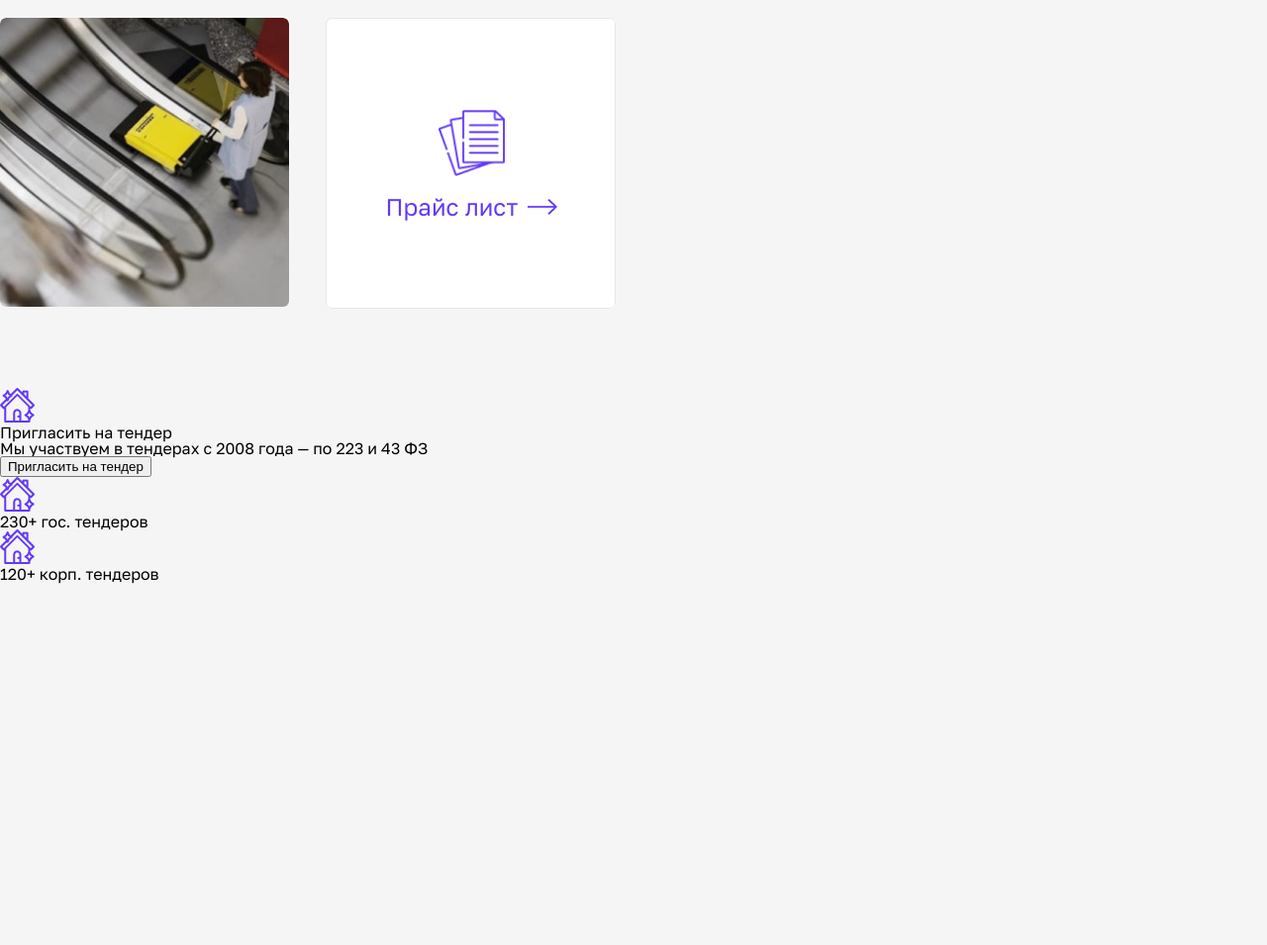
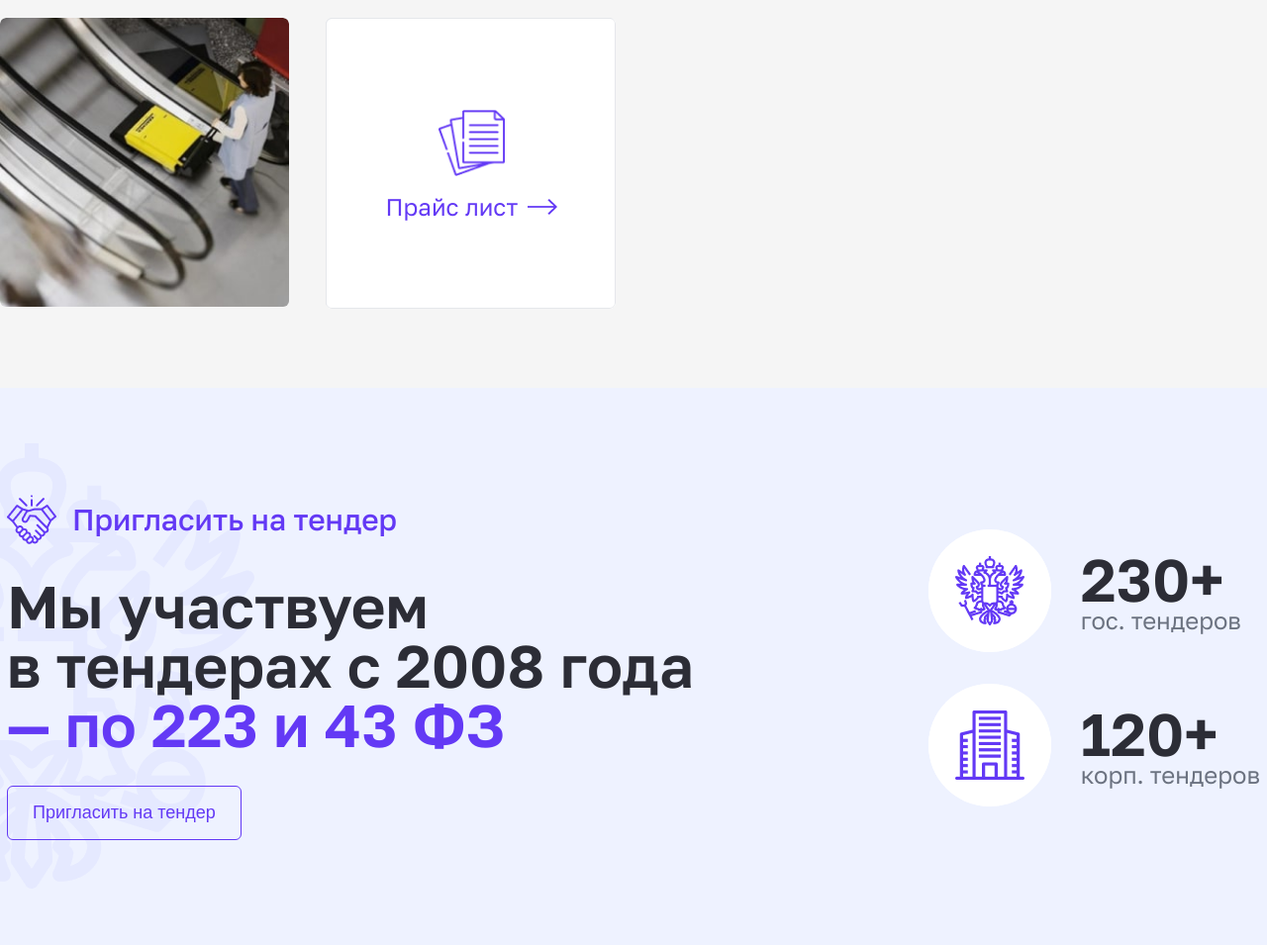
Before and after one commit to randomu3/City-service, a website built with webpack: page src/pages/index.html in a window 1280 px wide. Shown: the part 1986-2941 px from the top of the page at 99% size. Before the commit the page ends 2576 px from the top, so only its background shows below. Built offline with nearby package versions, Linux system fonts and the light colour scheme.

Commit message:
added section tender

```diff
--- a/src/pages/index.html
+++ b/src/pages/index.html
@@ -134,7 +134,8 @@
               </div>
             </a>
           </li>
-          <li class="card__item"><a href="#">
+          <li class="card__item">
+            <a href="#">
               <div class="card__item--image card__item--overlay">
                 <img
                   src="../images/cards/stock-photo-cleaner-male-man-workers-with-mop-in-uniform-cleaning-corridor-pass-or-hall-floor-of-business-152142911-1-min.jpg"
@@ -151,7 +152,8 @@
               </div>
             </a>
           </li>
-          <li class="card__item"><a href="#">
+          <li class="card__item">
+            <a href="#">
               <div class="card__item--image card__item--overlay">
                 <img
                   src="../images/cards/stock-photo-professional-young-janitor-vacuuming-indoors-cleaning-service-1730407327-1-1-min.jpg"
@@ -168,7 +170,8 @@
               </div>
             </a>
           </li>
-          <li class="card__item"><a href="#">
+          <li class="card__item">
+            <a href="#">
               <div class="card__item--image card__item--overlay">
                 <img
                   src="../images/cards/stock-photo-professional-young-janitor-vacuuming-indoors-cleaning-service-1730407327-1-min.jpg"
@@ -185,7 +188,8 @@
               </div>
             </a>
           </li>
-          <li class="card__item"><a href="#">
+          <li class="card__item">
+            <a href="#">
               <div class="card__item--image card__item--overlay">
                 <img
                   src="../images/cards/stock-photo-young-janitor-with-washing-machine-cleaning-floor-in-office-399895198-1-min.jpg"
@@ -202,7 +206,8 @@
               </div>
             </a>
           </li>
-          <li class="card__item"><a href="#">
+          <li class="card__item">
+            <a href="#">
               <div class="card__item--image card__item--overlay">
                 <img
                   src="../images/cards/stock-photo-worker-cleaning-the-cobbled-street-in-ljubljana-slovenia-706306231-2-min.jpg"
@@ -219,7 +224,8 @@
               </div>
             </a>
           </li>
-          <li class="card__item"><a href="#">
+          <li class="card__item">
+            <a href="#">
               <div class="card__item--image card__item--overlay">
                 <img
                   src="../images/cards/stock-photo-floor-care-with-machine-in-airport-1448252048-2-min.jpg"
@@ -236,7 +242,8 @@
               </div>
             </a>
           </li>
-          <li class="card__item"><a href="#">
+          <li class="card__item">
+            <a href="#">
               <div class="card__item--image card__item--overlay">
                 <img
                   src="../images/cards/stock-photo-cleaning-floor-with-machine-1062213485-2-min.jpg"
@@ -253,7 +260,8 @@
               </div>
             </a>
           </li>
-          <li class="card__item"><a href="#">
+          <li class="card__item">
+            <a href="#">
               <div class="card__item--image card__item--overlay">
                 <img
                   src="../images/cards/stock-photo-city-service-cleaning-snow-winter-with-shovel-after-snowstorm-yard-sunlight-1176532801-1-min.jpg"
@@ -268,7 +276,8 @@
               </div>
             </a>
           </li>
-          <li class="card__item"><a href="#">
+          <li class="card__item">
+            <a href="#">
               <div class="card__item--image card__item--overlay">
                 <img
                   src="../images/cards/stock-photo-team-of-male-workers-clean-roof-of-building-from-snow-with-shovels-in-securing-belts-of-mantra-774483580-1-min.jpg"
@@ -285,7 +294,8 @@
               </div>
             </a>
           </li>
-          <li class="card__item"><a href="#">
+          <li class="card__item">
+            <a href="#">
               <div class="card__item--image card__item--overlay">
                 <img
                   src="../images/cards/stock-photo-professional-roadside-mowing-681023680-1-min.jpg"
@@ -300,7 +310,8 @@
               </div>
             </a>
           </li>
-          <li class="card__item"><a href="#">
+          <li class="card__item">
+            <a href="#">
               <div class="card__item--image card__item--overlay">
                 <img
                   src="../images/cards/stock-photo-professional-roadside-mowing-681023680-1-1-min.jpg"
@@ -339,35 +350,58 @@
     </section>
 
     <section class="tender-invitation">
+      <div class="tender-invitation__container">
         <div class="tender-invitation__part">
           <div class="tender-invitation__heading">
-          <img class="tender-invitation__logo" src="../images/logos/g15-min.png" alt=""/>
-          <h4 class="tender-invitation__sub-title">Пригласить на тендер</h4>
+            <img
+              class="tender-invitation__logo"
+              src="../images/logos-tenders/handshakemin.png"
+              alt=""
+            />
+            <h4 class="tender-invitation__sub-title text_purple--xl">
+              Пригласить на тендер
+            </h4>
           </div>
-        <h2 class="tender-invitation__title">Мы участвуем
-          в тендерах с 2008 года
-          <span class="tender-invitation__title-note">— по 223 и 43 ФЗ</span>
+          <h2 class="tender-invitation__title text_black--xxl">
+            Мы участвуем<br />
+            в тендерах с 2008 года<br />
+            <span class="tender-invitation__title-note text_purple--xxl"
+              >— по 223 и 43 ФЗ</span
+            >
           </h2>
-        <button class="tender-invitation__button">Пригласить на тендер</button>
+          <button class="tender-invitation__button text_purple--sm">
+            Пригласить на тендер
+          </button>
         </div>
         <div class="tender-invitation__part">
           <div class="tender-invitation__item">
-          <img class="tender-invitation__logo" src="../images/logos/g15-min.png" alt=""/>
-          <h3 class="tender-invitation__stats">
+            <div class="tender-invitation__prelogo">
+              <img
+                class="tender-invitation__image"
+                src="../images/logos-tenders/24-coat-min.png"
+                alt=""
+              />
+            </div>
+            <h3 class="tender-invitation__stats text_black--xxl">
               230+
-            <span class="tender-invitation__stats-note">гос. тендеров</span>
+              <span class="tender-invitation__stats-note text_grey--md">гос. тендеров</span>
             </h3>
           </div>
           <div class="tender-invitation__item">
-          <img class="tender-invitation__logo" src="../images/logos/g15-min.png" alt=""/>
-          <h3 class="tender-invitation__stats">
+            <div class="tender-invitation__prelogo">
+              <img
+                class="tender-invitation__image"
+                src="../images/logos-tenders/icon-min.png"
+                alt=""
+              />
+            </div>
+            <h3 class="tender-invitation__stats text_black--xxl">
               120+
-            <span class="tender-invitation__stats-note">корп. тендеров</span>
+              <span class="tender-invitation__stats-note text_grey--md">корп. тендеров</span>
             </h3>
           </div>
         </div>
+      </div>
     </section>
-
-
   </body>
 </html>
--- a/src/scss/common/extends.scss
+++ b/src/scss/common/extends.scss
@@ -16,3 +16,12 @@
     padding: 16px 25px;
     border: 1px solid $purple;
 }
+
+%extend-transparent-button-hover {
+  &:hover {
+    background: $lightPurple;
+    transition: all 0.3s ease-in;
+    color: $white;
+    border-radius: 1px solid $lightPurple 6px;
+  }
+}
--- a/src/scss/common/variables.scss
+++ b/src/scss/common/variables.scss
@@ -8,6 +8,7 @@ $default: "Golos", sans-serif;
 // Цвет фона
 $lightBlue: #eef2ff;
 $white: #f5f5f5;
+$lilac: #EEF2FF;
 
 // Цвет кнопок
 $purple: #6339f5;
--- a/src/scss/components/tender-invitation/index.scss
+++ b/src/scss/components/tender-invitation/index.scss
@@ -1,2 +1,2 @@
 @import './tender-invitation-media.scss';
-@import './tender-invitation-media.scss';
+@import './tender-invitation.scss';
--- a/src/scss/components/tender-invitation/tender-invitation.scss
+++ b/src/scss/components/tender-invitation/tender-invitation.scss
@@ -0,0 +1,100 @@
+.tender-invitation {
+  background-color: $lilac;
+  max-width: 100%;
+  padding: 108px 0 106px;
+  width: 100%;
+  display: flex;
+  justify-content: center;
+  background-image: url("../images/logos-tenders/24-coat-of-arms-min.png");
+  background-repeat: no-repeat;
+  background-position: left;
+
+  &__stats {
+    display: flex;
+    flex-direction: column;
+    font-weight: 600;
+
+    &-note {
+      font-weight: 400;
+    }
+  }
+
+  &__prelogo {
+    width: 70px;
+    height: 70px;
+    background-color: #fff;
+    padding: 27px;
+    border-radius: 50%;
+    position: relative;
+
+    &:before {
+      content: "";
+      position: absolute;
+      top: 0;
+      left: 0;
+      height: 100%;
+      width: 100%;
+      background-color: #fff;
+      border-radius: 50%;
+      z-index: 1;
+    }
+  }
+
+  &__sub-title {
+    font-weight: 500;
+  }
+
+  &__image {
+    position: relative;
+    z-index: 2;
+  }
+
+  &__prelogo img {
+    position: relative;
+    z-index: 2;
+  }
+
+  &__item {
+    display: flex;
+    gap: 30px;
+    align-items: center;
+  }
+
+  &__container {
+    max-width: 1266px;
+    width: 100%;
+    display: flex;
+    align-items: center;
+    flex-direction: row;
+    justify-content: space-between;
+  }
+
+  &__part {
+    display: flex;
+    gap: 32px;
+    flex-direction: column;
+  }
+
+  &__heading {
+    display: flex;
+    gap: 16px;
+    align-items: center;
+  }
+
+  &__title {
+    width: 100%;
+    max-width: 1095px;
+  }
+
+  &__title,
+  &__title-note {
+    font-weight: 600;
+  }
+
+  &__button {
+    background: transparent;
+    width: fit-content;
+    @extend %extend-button;
+    @extend %extend-transparent-button-hover;
+  }
+}
```
Also changed, not shown: src/images/logos-tenders/24-coat-min.png (added), src/images/logos-tenders/24-coat-of-arms-min.png (added), src/images/logos-tenders/handshakemin.png (added), src/images/logos-tenders/icon-min.png (added). Lines whose indentation alone changed are shown as unchanged.
